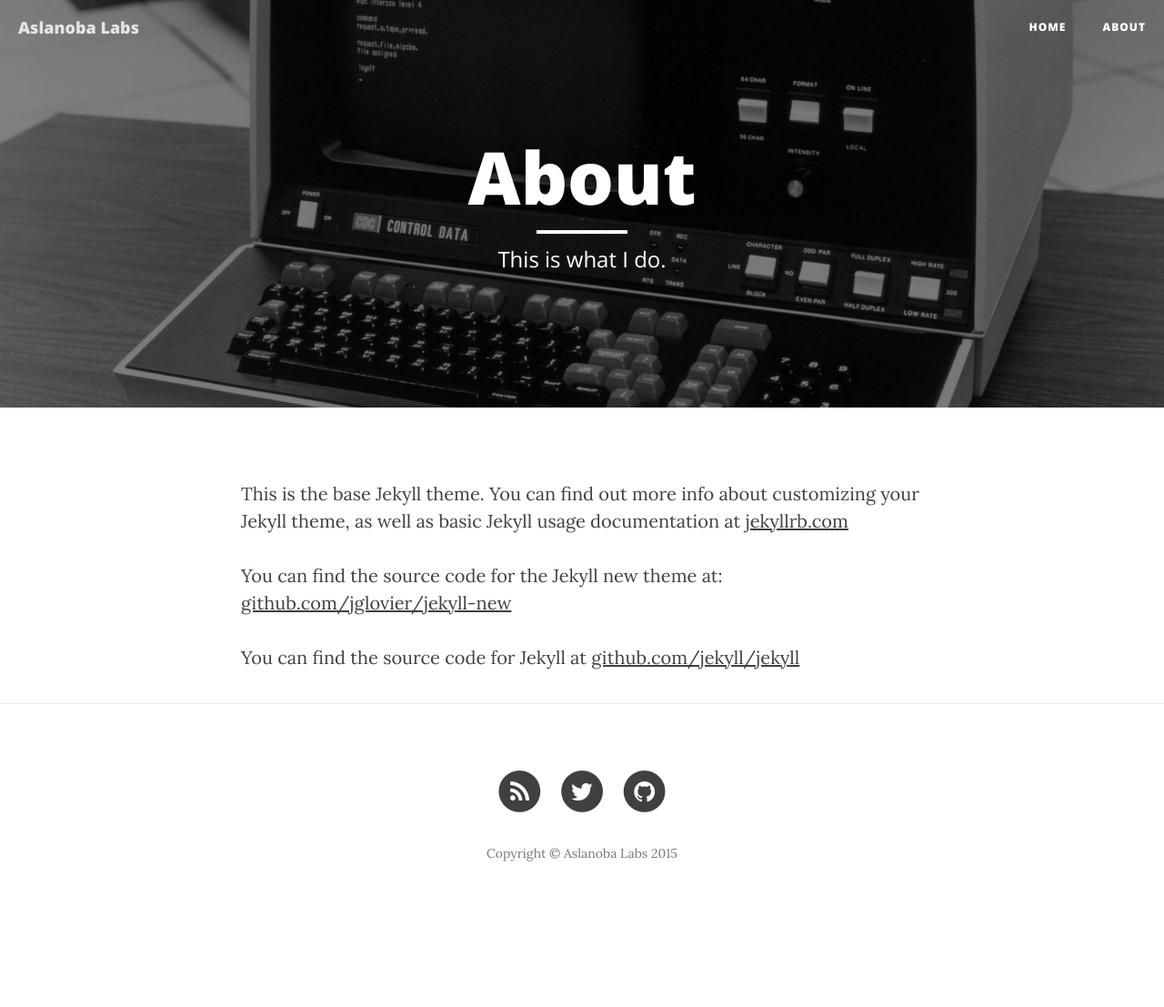
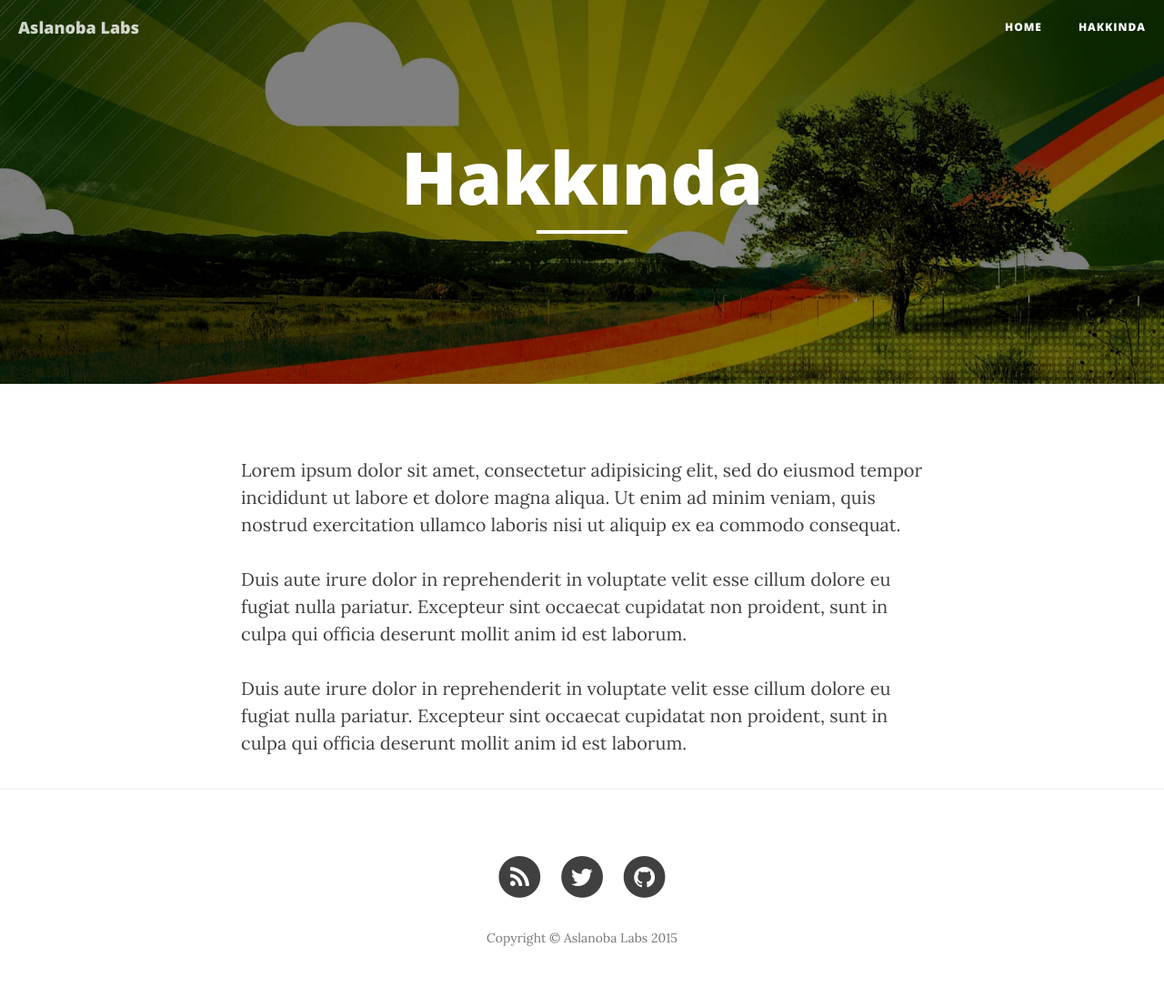
Before and after one commit to vigo/aslanobalabs-jekyll-blog, a Jekyll site: the page built from about.md, in a window 1280 px wide. Shown: the whole page at 91% size. Built offline with Jekyll 4.4.1, drawn with Linux system fonts in a browser that asks for light colours; nearby versions of some CDN libraries; Markdown is read by kramdown in place of the engine named in the settings; before the commit the page ends 1014 px from its top, so only the background shows below that.

Commit message:
about and index page fixed

```diff
--- a/about.md
+++ b/about.md
@@ -1,13 +1,19 @@
 ---
 layout: page
-title: About
-permalink: /about/
-description: "This is what I do."
-header-img: "images/about-bg.jpg"
+title: Hakkında
+permalink: /hakkinda/
+header-img: "images/about-2-bg.jpg"
 ---
 
-This is the base Jekyll theme. You can find out more info about customizing your Jekyll theme, as well as basic Jekyll usage documentation at [jekyllrb.com](http://jekyllrb.com/)
+Lorem ipsum dolor sit amet, consectetur adipisicing elit, sed do eiusmod
+tempor incididunt ut labore et dolore magna aliqua. Ut enim ad minim veniam,
+quis nostrud exercitation ullamco laboris nisi ut aliquip ex ea commodo
+consequat.
 
-You can find the source code for the Jekyll new theme at: [github.com/jglovier/jekyll-new](https://github.com/jglovier/jekyll-new)
+Duis aute irure dolor in reprehenderit in voluptate velit esse
+cillum dolore eu fugiat nulla pariatur. Excepteur sint occaecat cupidatat non
+proident, sunt in culpa qui officia deserunt mollit anim id est laborum.
 
-You can find the source code for Jekyll at [github.com/jekyll/jekyll](https://github.com/jekyll/jekyll)
+Duis aute irure dolor in reprehenderit in voluptate velit esse
+cillum dolore eu fugiat nulla pariatur. Excepteur sint occaecat cupidatat non
+proident, sunt in culpa qui officia deserunt mollit anim id est laborum.
```
Also changed, not shown: index.html (+4 -4 lines).
